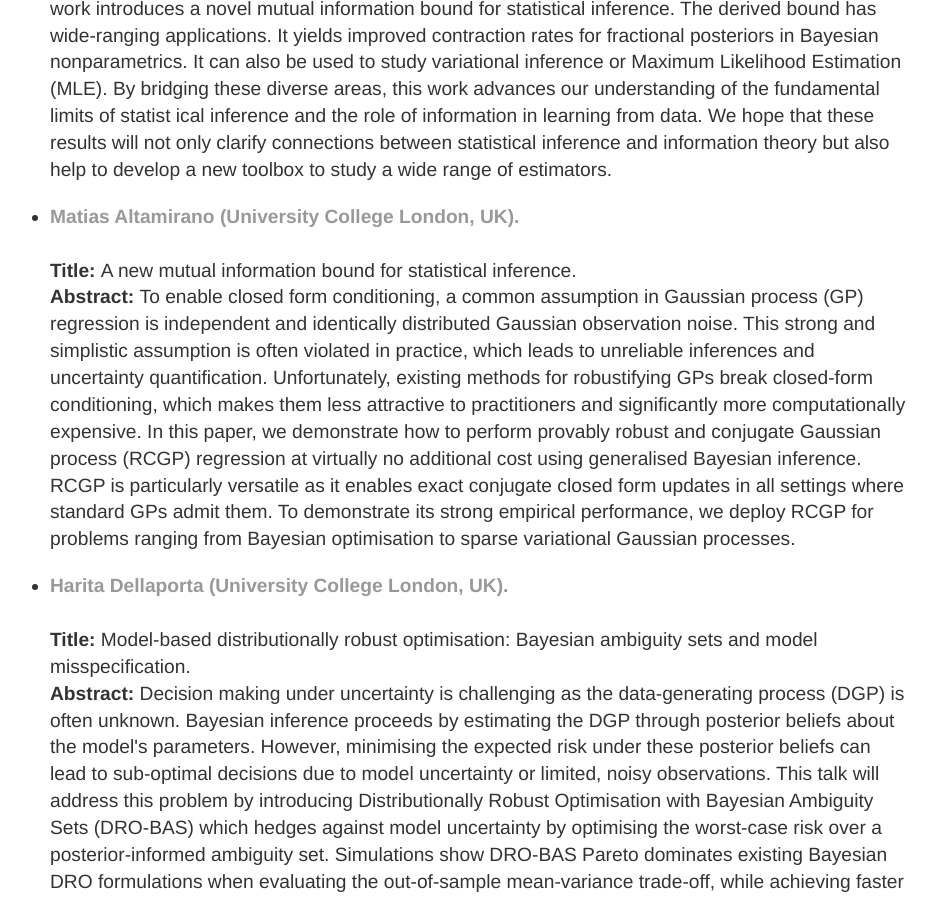
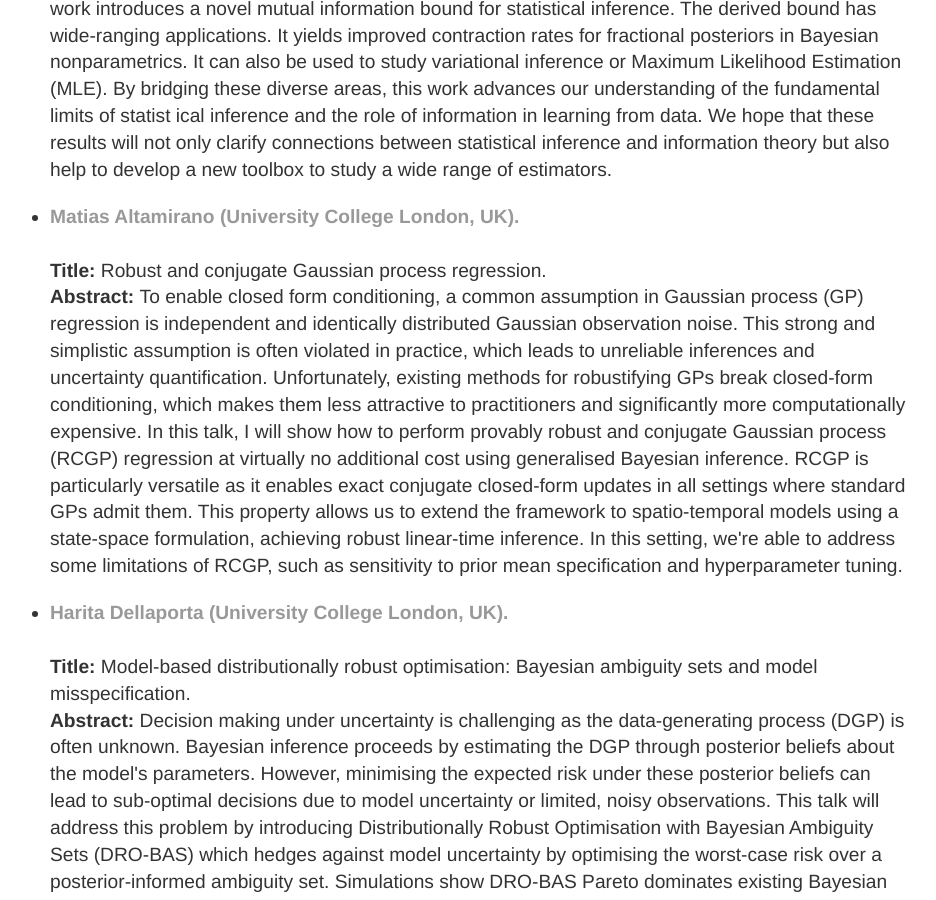
Before and after one commit to postbayes/BayesMisspecificationSatellite, a Jekyll site: the page index.html, which Jekyll copies as it is, in a window 1280 px wide and 900 px high, scrolled down 2840 px. Shown: the whole window, without its empty margins (182-1118 px from the left). Built offline with Jekyll 4.4.1, drawn with Linux system fonts in a browser that asks for light colours.

Commit message:
Update index.html

```diff
--- a/index.html
+++ b/index.html
@@ -126,8 +126,12 @@ A common justification for the use of Bayesian inference is that Bayes’ theore
 		</li>
 
 		<li> <strong><a href="https://maltamiranomontero.github.io"> Matias Altamirano (University College London, UK).</a></strong> <br/><br/>
-			<strong> Title: </strong> A new mutual information bound for statistical inference. <br/>
-			<strong> Abstract: </strong> To enable closed form conditioning, a common assumption in Gaussian process (GP) regression is independent and identically distributed Gaussian observation noise. This strong and simplistic assumption is often violated in practice, which leads to unreliable inferences and uncertainty quantification. Unfortunately, existing methods for robustifying GPs break closed-form conditioning, which makes them less attractive to practitioners and significantly more computationally expensive. In this paper, we demonstrate how to perform provably robust and conjugate Gaussian process (RCGP) regression at virtually no additional cost using generalised Bayesian inference. RCGP is particularly versatile as it enables exact conjugate closed form updates in all settings where standard GPs admit them. To demonstrate its strong empirical performance, we deploy RCGP for problems ranging from Bayesian optimisation to sparse variational Gaussian processes. <br/>
+			<strong> Title: </strong> Robust and conjugate Gaussian process regression. <br/>
+			<strong> Abstract: </strong> To enable closed form conditioning, a common assumption in Gaussian process (GP) regression is independent and identically distributed Gaussian observation noise. This strong and simplistic assumption is often violated in practice, which leads to unreliable inferences and uncertainty quantification. Unfortunately, existing methods for robustifying GPs break closed-form conditioning, which makes them less attractive to practitioners and significantly more computationally expensive.
+
+In this talk, I will show how to perform provably robust and conjugate Gaussian process (RCGP) regression at virtually no additional cost using generalised Bayesian inference. RCGP is particularly versatile as it enables exact conjugate closed-form updates in all settings where standard GPs admit them.
+
+This property allows us to extend the framework to spatio-temporal models using a state-space formulation, achieving robust linear-time inference. In this setting, we're able to address some limitations of RCGP, such as sensitivity to prior mean specification and hyperparameter tuning. <br/>
 		</li>
 
 		<li> <strong><a href="https://haritadell.github.io/"> Harita Dellaporta (University College London, UK).</a></strong> <br/><br/>
```
